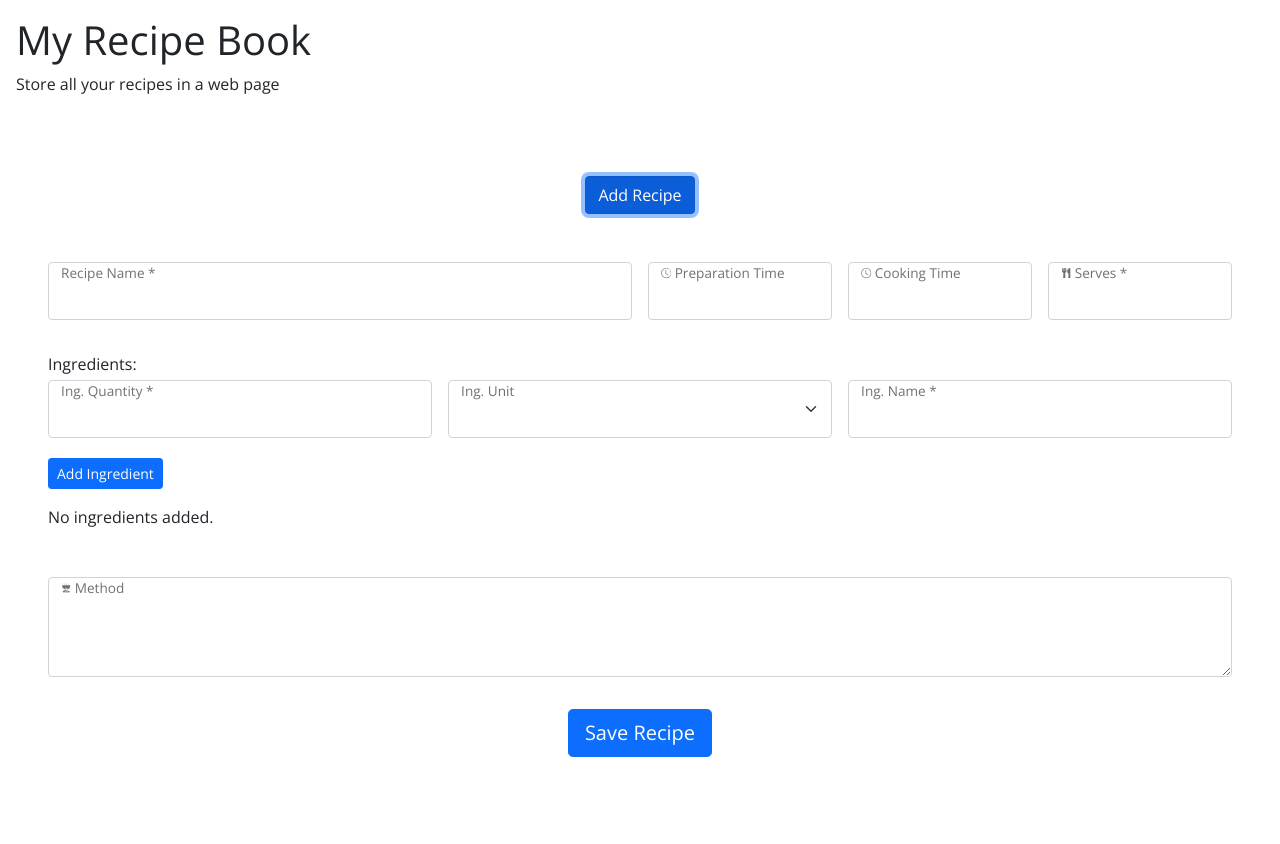
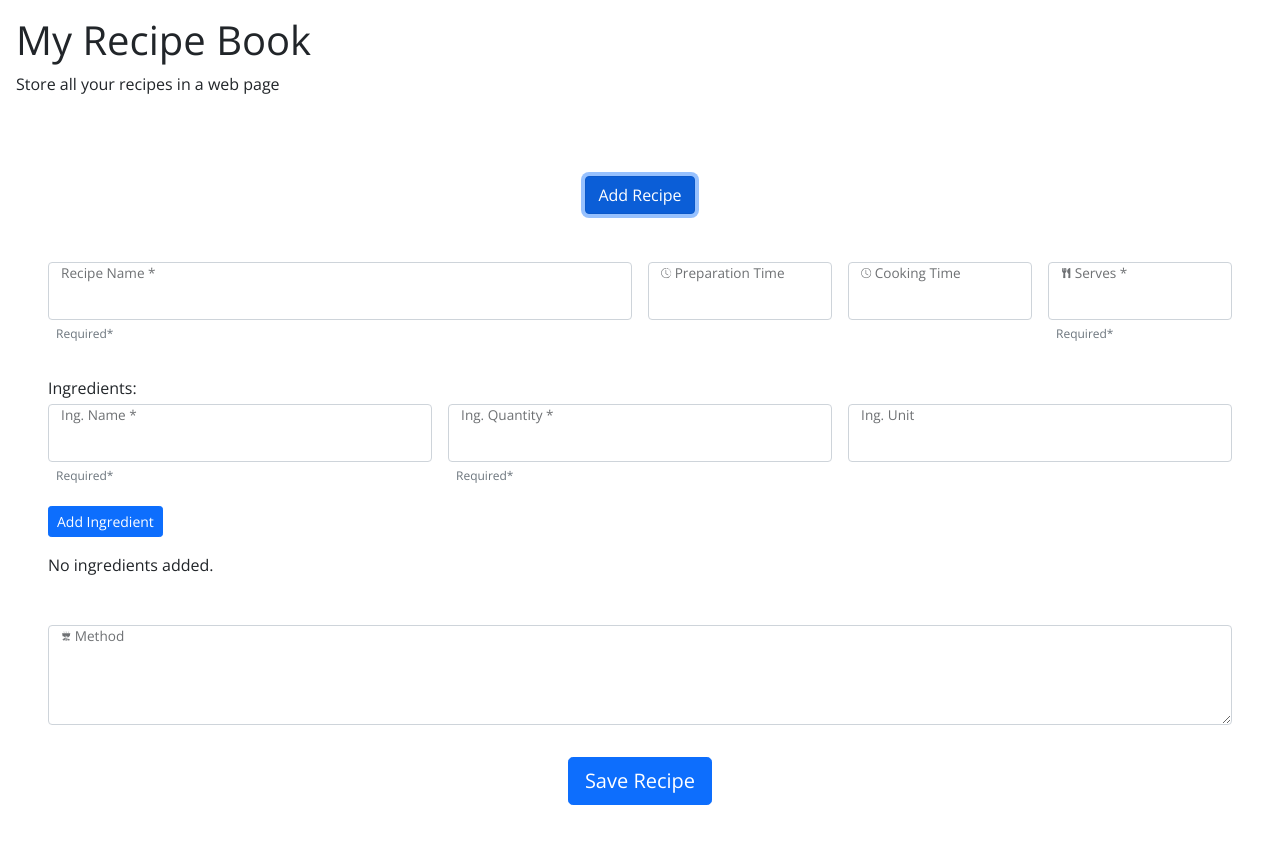
Before and after one commit to SebAnt86/recipe-book, a React (Create React App) app: page / in a window 1280 px wide. Both pictures are taken after a click on the button "Add Recipe". Shown: the top 844 px of the page. Before the commit the page ends 805 px from the top, so only its background shows below. Built offline with nearby package versions, Linux system fonts and the light colour scheme.

Commit message:
change ing qty type and add required lable

```diff
--- a/src/components/AddRecipe.js
+++ b/src/components/AddRecipe.js
@@ -16,6 +16,8 @@ function AddRecipe({ addRecipe }) {
   const [recipeNameValid, setRecipeNameValid] = useState(false);
   const [servesValid, setServesValid] = useState(false);
   const [ingredientsValid, setIngredientsValid] = useState(false);
+
+
 
   // Recipe form states
   const [recipeName, setRecipeName] = useState("");
@@ -108,6 +110,11 @@ function AddRecipe({ addRecipe }) {
               Recipe Name *
             </label>
           </Form.Floating>
+          <div>
+            <Form.Label className="m-0 text-secondary validation-text ps-2">
+              Required*
+            </Form.Label>
+          </div>
           {recipeNameValid && (
             <Form.Label className="m-0 text-danger validation-text ps-2">
               Please add a recipe name.
@@ -165,6 +172,11 @@ function AddRecipe({ addRecipe }) {
               Serves *
             </label>
           </Form.Floating>
+          <div>
+            <Form.Label className="m-0 text-secondary validation-text ps-2">
+              Required*
+            </Form.Label>
+          </div>
           {servesValid && (
             <Form.Label className="m-0 text-danger validation-text ps-2">
               Please add the serving number.
--- a/src/components/Ingredients.js
+++ b/src/components/Ingredients.js
@@ -16,7 +16,6 @@ function Ingredients({
   const [unit, setUnit] = useState("");
   const [ingName, setIngName] = useState("");
 
-
   //validation states warning messages
   const [qtyValidated, setQtyValidated] = useState(false);
   const [ingNameValidated, setIngNameValidated] = useState(false);
@@ -29,7 +28,7 @@ function Ingredients({
       setQtyValidated(true);
       setIngNameValidated(true);
     } else {
-       addIngredient( qty, unit, ingName );
+      addIngredient(qty, unit, ingName);
 
       //reset the ingredients values
       setQty("");
@@ -44,6 +43,34 @@ function Ingredients({
     <>
       <Row className="g-3 mb-1">
         <Form.Label className="mb-0">Ingredients:</Form.Label>
+
+        {/* ingredient name */}
+        <Col sm className="mt-1 mb-3">
+          <Form.Floating>
+            <Form.Control
+              id="ing-name"
+              type="text"
+              className="pb-1"
+              value={ingName}
+              onChange={(e) => setIngName(e.target.value)}
+            />
+            <label htmlFor="ing-name" className="pt-2">
+              Ing. Name *
+            </label>
+          </Form.Floating>
+          <div>
+            <Form.Label className="m-0 text-secondary validation-text ps-2">
+              Required*
+            </Form.Label>
+          </div>
+          {ingNameValidated && (
+            <Form.Label className="m-0 text-danger validation-text ps-2">
+              Please add the ingredient name.
+            </Form.Label>
+          )}
+        </Col>
+
+        {/* ingredient qty */}
         <Col sm className="mt-1 mb-3">
           <Form.Floating>
             <Form.Control
@@ -56,10 +83,12 @@ function Ingredients({
             <label htmlFor="qty" className="pt-2">
               Ing. Quantity *
             </label>
-            <Form.Control.Feedback type="invalid">
-              Please add the ingredient quantity.
-            </Form.Control.Feedback>
           </Form.Floating>
+          <div>
+            <Form.Label className="m-0 text-secondary validation-text ps-2">
+              Required*
+            </Form.Label>
+          </div>
           {qtyValidated && (
             <Form.Label className="m-0 text-danger validation-text ps-2">
               Please add the ingredient quantity.
@@ -67,65 +96,32 @@ function Ingredients({
           )}
         </Col>
 
+        {/* ingredient unit */}
         <Col sm className="mt-1 mb-3">
           <Form.Floating>
-            <Form.Select
-              aria-label="Unit category options"
+            <Form.Control
+              id="unit"
+              type="text"
               className="pb-1"
-              id="unit"
               value={unit}
               onChange={(e) => setUnit(e.target.value)}
-            >
-              <option></option>
-              <option value="g">gram</option>
-              <option value="lb">pound</option>
-              <option value="cup">cup</option>
-              <option value="ml">millilitre</option>
-            </Form.Select>
-            <label htmlFor="unit" className="pt-2">
+            />
+            <label htmlFor="ing-name" className="pt-2">
               Ing. Unit
             </label>
           </Form.Floating>
         </Col>
-
-        <Col sm className="mt-1 mb-3">
-          <Form.Floating>
-            <Form.Control
-              id="ing-name"
-              type="text"
-              className="pb-1"
-              value={ingName}
-              onChange={(e) => setIngName(e.target.value)}
-            />
-            <label htmlFor="ing-name" className="pt-2">
-              Ing. Name *
-            </label>
-            <Form.Control.Feedback type="invalid">
-              Please add the ingredient name.
-            </Form.Control.Feedback>
-          </Form.Floating>
-          {ingNameValidated && (
-            <Form.Label className="m-0 text-danger validation-text ps-2">
-              Please add the ingredient name.
-            </Form.Label>
-          )}
-        </Col>
       </Row>
 
-      <Button
-        variant="primary"
-        size="sm"
-        className="mb-3"
-        onClick={onAdd}
-      >
+      <Button variant="primary" size="sm" className="mb-3" onClick={onAdd}>
         Add Ingredient
       </Button>
 
       {ingrList.length > 0 ? (
         <ul className="d-flex  flex-wrap ps-0">
           {ingrList.map((ingr) => (
-            <li className="ing-item mb-3 d-flex justify-content-between align-items-center px-2 mx-2">
-              <div className="ps-1">
+            <li className="ing-item mb-3 d-flex justify-content-between align-items-center px-2 me-2">
+              <div>
                 <span>{ingr.qty}</span> <span>{ingr.unit}</span>{" "}
                 <span>{ingr.ingName}</span>
               </div>
```
